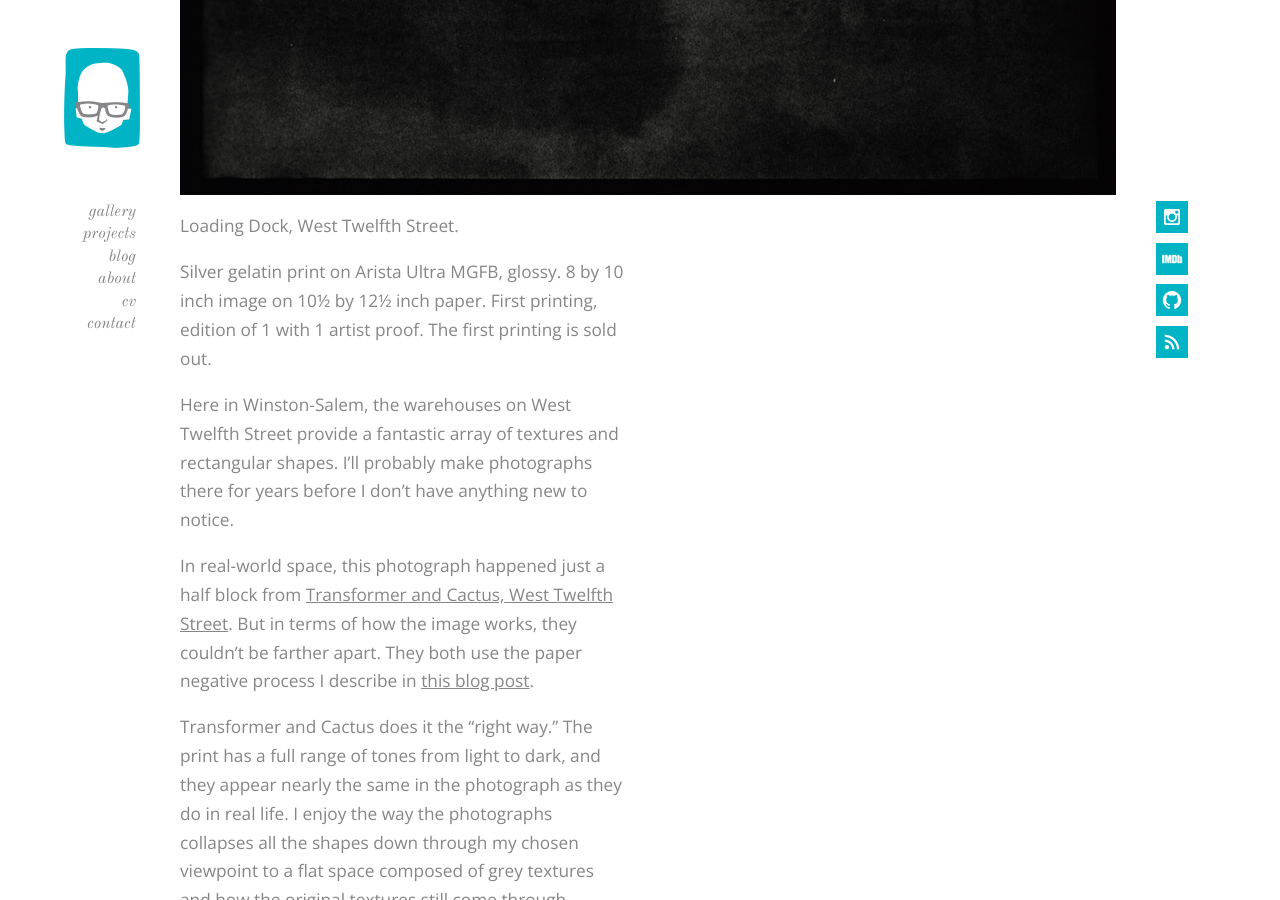
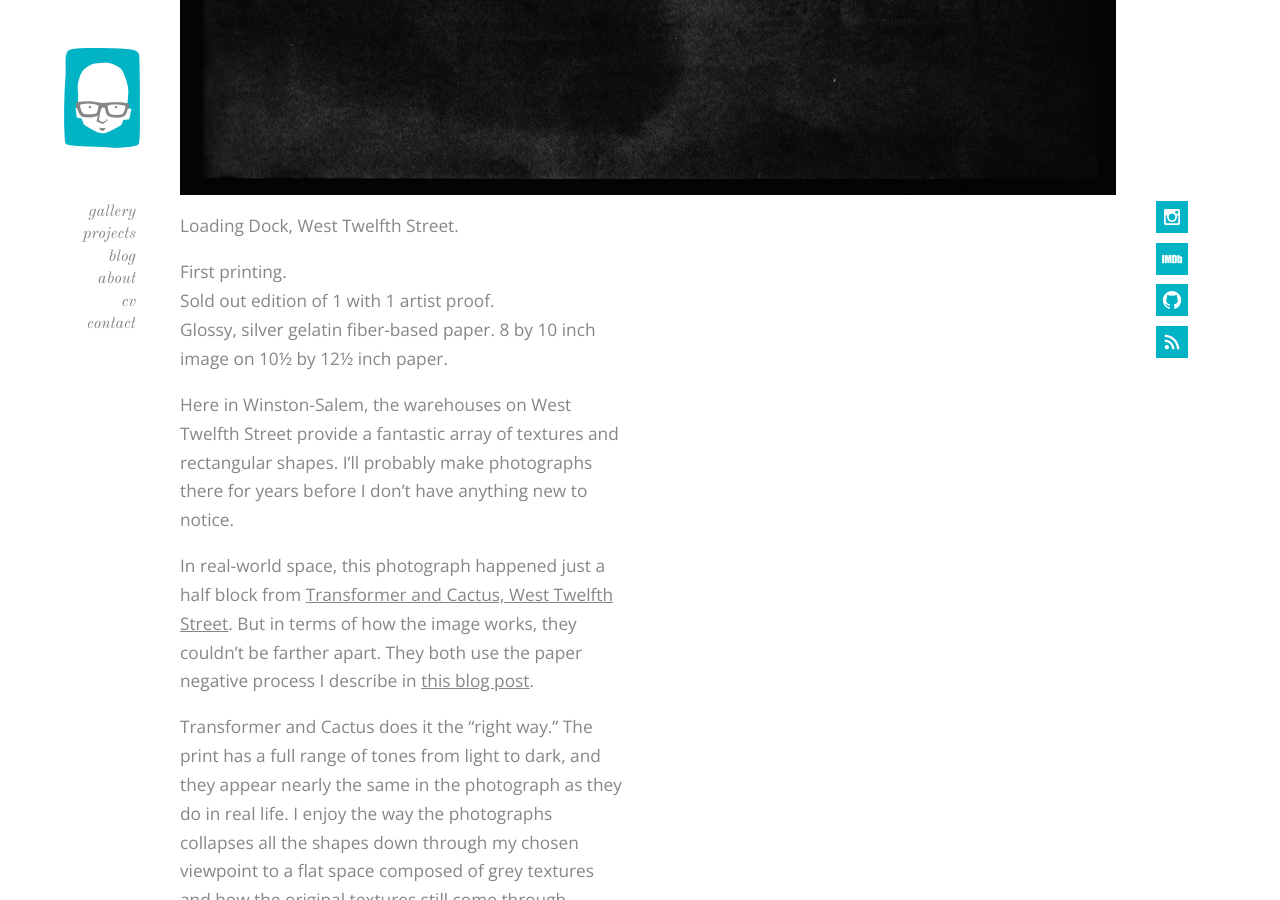
Before and after one commit to hellothisistim/hellothisistim.github.io, a Jekyll site: the page built from _photographs/loading-dock-west-welfth-street.md, in a window 1280 px wide and 900 px high, scrolled down 1180 px. Built offline with Jekyll 4.4.1, drawn with Linux system fonts in a browser that asks for light colours; comment, search, counter and statistics services are not loaded.

Commit message:
Formatting changes

```diff
--- a/_photographs/loading-dock-west-welfth-street.md
+++ b/_photographs/loading-dock-west-welfth-street.md
@@ -10,7 +10,9 @@ category: photograph
 ---
 Loading Dock, West Twelfth Street.
 
-Silver gelatin print on Arista Ultra MGFB, glossy. 8 by 10 inch image on 10&frac12; by 12&frac12; inch paper. First printing, edition of 1 with 1 artist proof. The first printing is sold out.
+First printing.
+Sold out edition of 1 with 1 artist proof.
+Glossy, silver gelatin fiber-based paper. 8 by 10 inch image on 10&frac12; by 12&frac12; inch paper.
 
 Here in Winston-Salem, the warehouses on West Twelfth Street provide a fantastic array of textures and rectangular shapes. I’ll probably make photographs there for years before I don’t have anything new to notice.
 
```
